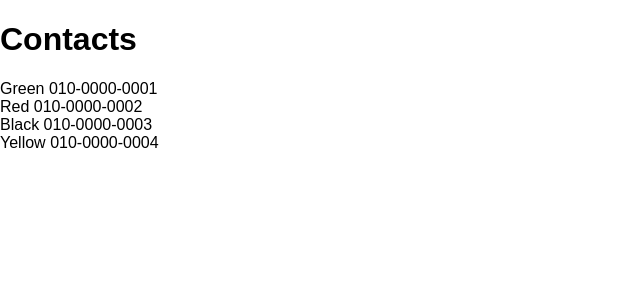
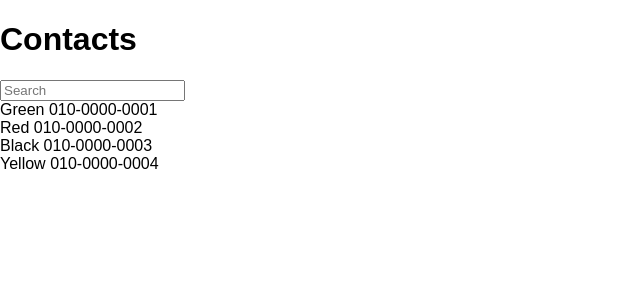
Before and after one commit to fcsn/react_contactapp, a React (Create React App) app: page / in a window 1280 px wide. Shown: the top 300 px of the page, without its empty margins (0-640 px from the left). Built offline with nearby package versions, Linux system fonts and the light colour scheme.

Commit message:
add search feat in contactMain.js
using sort and filter method for making the feature.

```diff
--- a/src/components/contactMain.js
+++ b/src/components/contactMain.js
@@ -5,6 +5,7 @@ export default class ContactMain extends React.Component {
   constructor(props) {
     super(props);
     this.state = {
+      keyword: '',
       contactData: [{
         name: 'Green',
         phone: '010-0000-0001'
@@ -19,10 +20,24 @@ export default class ContactMain extends React.Component {
         phone: '010-0000-0004'
       }]
     }
+    this.handleChange = this.handleChange.bind(this);
   };
+
+  handleChange(e) {
+    this.setState({
+      keyword: e.target.value
+    })
+  }
 
   render() {
     const mapToComponents = (data) => {
+      data.sort();
+      data = data.filter(
+        (contact) => {
+          return contact.name.toLowerCase()
+            .indexOf(this.state.keyword.toLowerCase()) > -1;
+        }
+      );
       return data.map((contact, i) => {
         return (<ContactInfo contact={contact} key={i}/>);
       });
@@ -31,6 +46,12 @@ export default class ContactMain extends React.Component {
     return(
       <div>
         <h1>Contacts</h1>
+        <input
+          name="keyword"
+          placeholder="Search"
+          value={this.state.keyword}
+          onChange={this.handleChange}
+        />
         <div>{mapToComponents(this.state.contactData)}</div>
       </div>
     );
```
